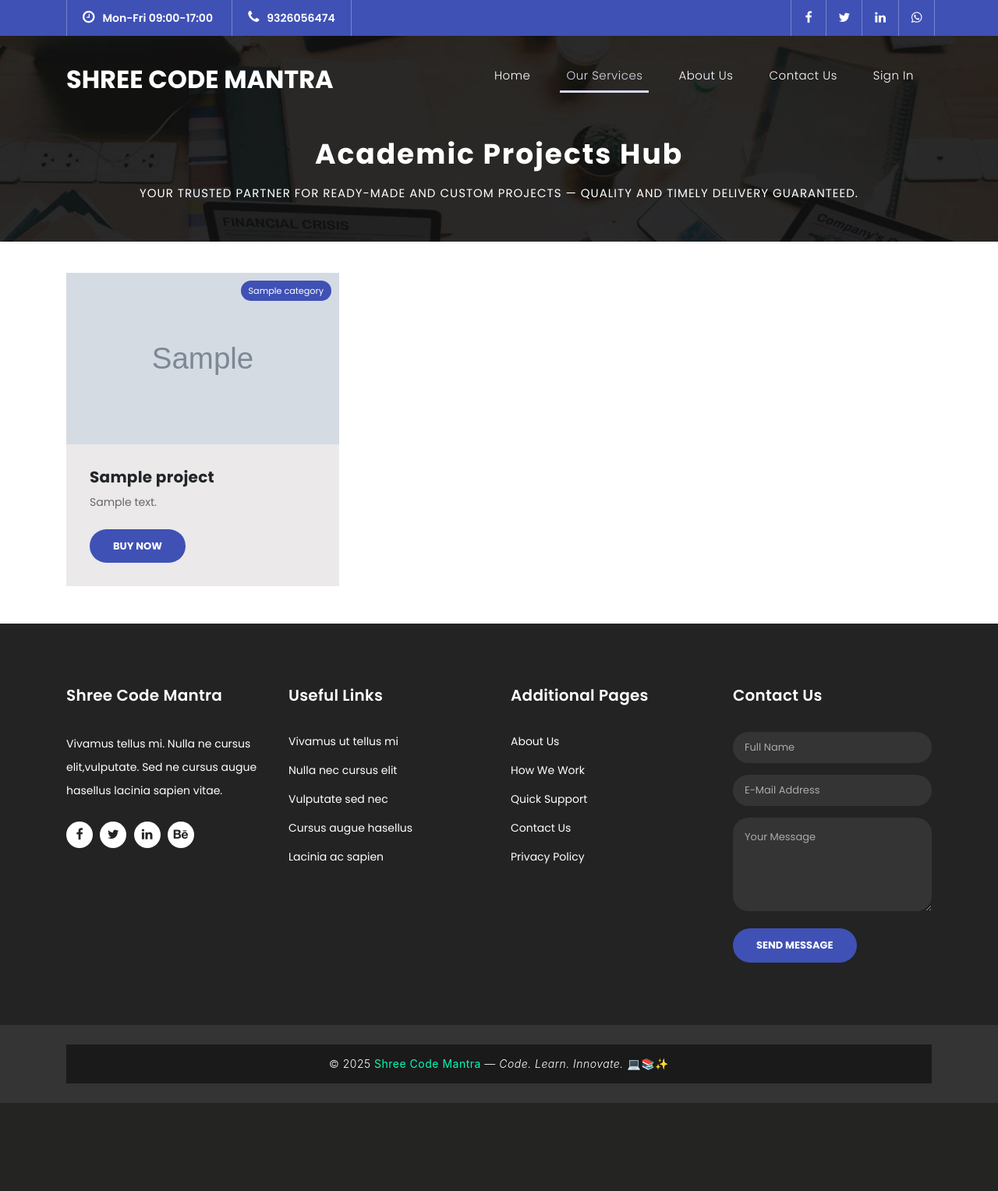
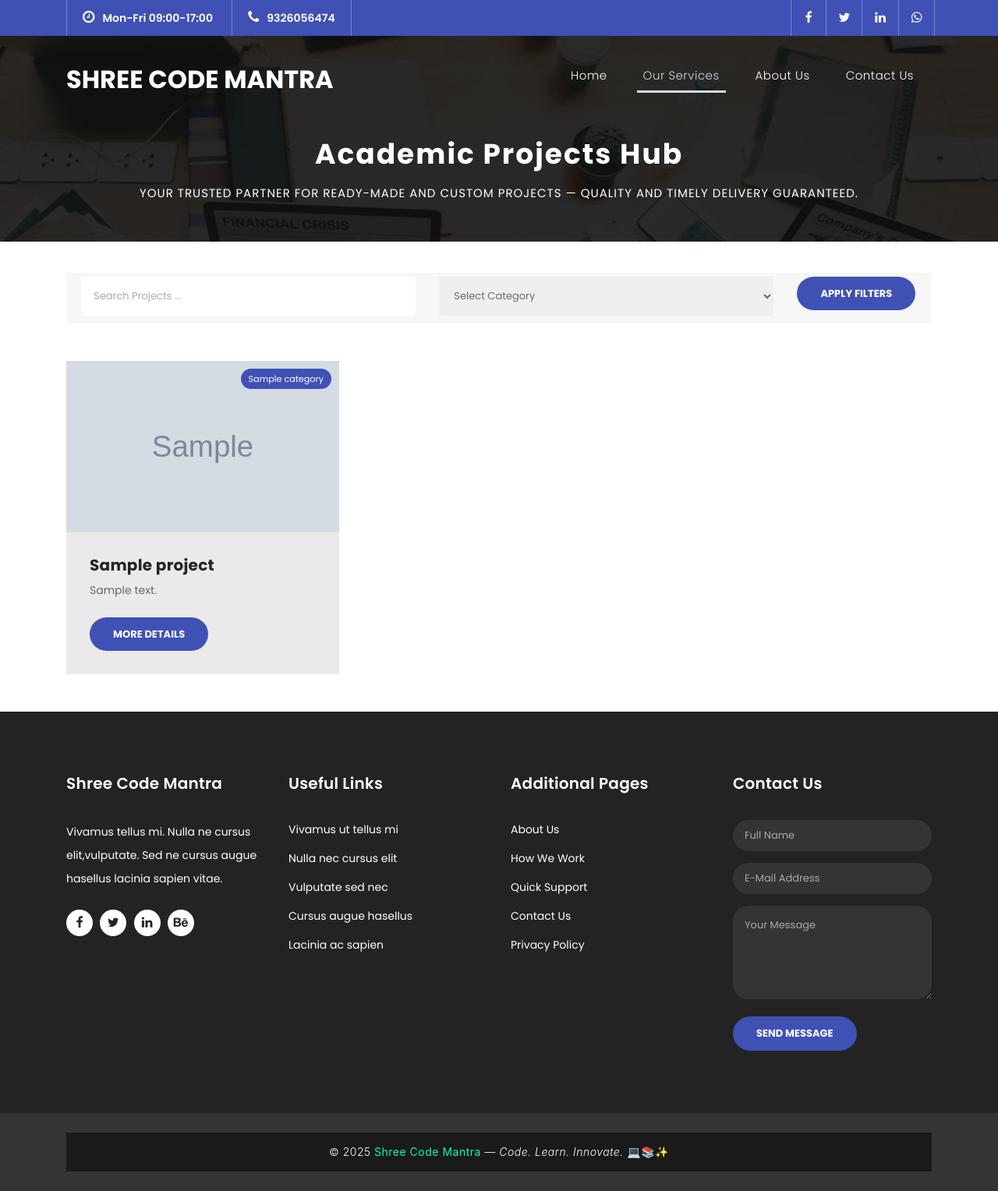
Before and after one commit to shreecodemantra/ShreeCodeMantra, a Flask app: page /users/services in a window 1280 px wide. Shown: the whole page at 78% size. Before the commit the page ends 1415 px from the top, so only its background shows below. Run offline with Flask 3, Linux system fonts and the light colour scheme; grey boxes marked "Sample" are stand-in pictures; a database or web service that is not in the repository returns one stand-in record (values such as "Sample title"); some libraries are stand-ins or nearby versions.

Commit message:
Display projects, More details, Comment Sign in service

```diff
--- a/templates/auth/header.html
+++ b/templates/auth/header.html
@@ -27,6 +27,23 @@ Shree Code Mantra TemplateMo
 https://templatemo.com/tm-545-finance-business
 
 -->
+
+  <style>
+    .service-page-select {
+      border-radius: 3px;
+      height: 50px;
+      line-height: 40px;
+      display: inline-block;
+      padding: 0px 15px;
+      color: #6a6a6a;
+      font-size: 13px;
+      text-transform: none;
+      box-shadow: none;
+      margin-bottom: 5px;
+      border: none;
+      width: 100%;
+    }
+  </style>
 </head>
 
 <body>
@@ -67,7 +84,9 @@ https://templatemo.com/tm-545-finance-business
     <nav class="navbar navbar-expand-lg">
       <div class="container">
         <a class="navbar-brand d-flex align-items-center" href="/">
-          <h2 class="m-0 text-truncate" style="font-size: clamp(1rem, 4vw, 2rem); white-space: nowrap; overflow: hidden; text-overflow: ellipsis;">Shree Code Mantra</h2>
+          <h2 class="m-0 text-truncate"
+            style="font-size: clamp(1rem, 4vw, 2rem); white-space: nowrap; overflow: hidden; text-overflow: ellipsis;">
+            Shree Code Mantra</h2>
         </a>
         <button class="navbar-toggler" type="button" data-toggle="collapse" data-target="#navbarResponsive"
           aria-controls="navbarResponsive" aria-expanded="false" aria-label="Toggle navigation">
@@ -89,7 +108,7 @@ https://templatemo.com/tm-545-finance-business
               <a class="nav-link" href="/users/contact">Contact Us</a>
             </li>
 
-            {% if g.user %}
+            <!-- {% if g.user %}
             <li class="nav-item dropdown">
               <a class="nav-link dropdown-toggle" href="#" id="userDropdown" role="button" data-toggle="dropdown"
                 aria-haspopup="true" aria-expanded="false">
@@ -103,7 +122,7 @@ https://templatemo.com/tm-545-finance-business
             <li class="nav-item {% if request.path.startswith('/auth') %}active{% endif %}">
               <a class="nav-link" href="/auth/sign-in">Sign In</a>
             </li>
-            {% endif %}
+            {% endif %} -->
           </ul>
         </div>
       </div>
--- a/templates/users/services.html
+++ b/templates/users/services.html
@@ -14,21 +14,66 @@
 </div>
 
 <div class="services">
+
   <div class="container">
+    <div class="callback-form contact-us mb-5" style="padding: 5px;">
+      <div class="container">
+        <div class="row">
+          <div class="col-md-12">
+            <div class="contact-form">
+              <form id="filter-form" method="POST" action="/users/services">
+                <div class="row">
+
+                  <div class="col-lg-5 col-md-12 col-sm-12">
+                    <fieldset>
+                      <input name="search" type="text" class="form-control" id="globalSearch"
+                        placeholder="Search Projects ...">
+                    </fieldset>
+                  </div>
+
+                  <div class="col-lg-5 col-md-12 col-sm-12">
+                    <fieldset>
+                      <select name="category" class="service-page-select" id="categoryFilter">
+                        <option value="" selected>Select Category</option>
+                        {% for category in categories %}
+                        <option value="{{ category.name }}" {% if category_filter==category.name %}selected{% endif %}>
+                          {{ category.name }}
+                        </option>
+                        {% endfor %}
+                      </select>
+                    </fieldset>
+                  </div>
+
+                  <div class="col-lg-2 col-md-12 col-sm-12">
+                    <fieldset>
+                      <button id="apply" class="filled-button" onclick="applyFilters()">Apply Filters</button>
+                    </fieldset>
+                  </div>
+                </div>
+              </form>
+            </div>
+          </div>
+        </div>
+      </div>
+    </div>
+
     <div class="row">
+      {% if projects and projects|length > 0 %}
       {% for project in projects %}
       <div class="col-md-4 mb-5">
         <div class="service-item" style="position: relative;">
           {% if project.files and project.files.main_image %}
           <img
             src="{{ url_for('static', filename=project.files.main_image.replace('uploads/', '').replace('\\', '/')) }}"
-            alt="{{ project.title }}" style="height: 220px; object-fit: cover; display: block; width: 100%;">
+            alt="{{ project.title }}" style="height: 220px; object-fit: cover; display: block; width: 100%;"
+            onerror="this.onerror=null;this.src='static/assets/images/browse.jpg';">
           {% else %}
           <img src="static/assets/images/browse.jpg" alt=""
             style="height: 220px; object-fit: cover; display: block; width: 100%;">
           {% endif %}
+
           {% if project.category %}
-            <div style="
+          <div style="
               position: absolute;
               top: 10px;
               right: 10px;
@@ -38,19 +83,43 @@
               border-radius: 20px;
               font-size: 0.7em;
               font-weight: 400;">
-              {{ project.category }}
-            </div>
+            {{ project.category }}
+          </div>
           {% endif %}
+
           <div class="down-content">
             <h4>{{ project.title }}</h4>
             <p>{{ project.description[:100] }}{% if project.description|length > 100 %}...{% endif %}</p>
-            <a href="" class="filled-button">Buy Now</a>
+            <a href="/users/project/{{project._id}}" class="filled-button">More Details</a>
           </div>
         </div>
       </div>
       {% endfor %}
+      {% else %}
+      <div class="col-md-12 text-center mb-5">
+        <img src="{{ url_for('static', filename='assets/images/empty-folder.png') }}" alt="No Projects Found"
+          style="width: 80px; opacity: 0.7;">
+        <h5 class="mt-3" style="color: #333;">No Projects Found</h5>
+        <p style="color: #777;">No projects match your search or filters. Please try adjusting your criteria.</p>
+      </div>
+      {% endif %}
     </div>
+
   </div>
 </div>
 
+<script>
+  function applyFilters() {
+    document.getElementById('filterForm').submit();
+  }
+
+  // Enter key support for search
+  document.getElementById('globalSearch').addEventListener('keypress', function (e) {
+    if (e.key === 'Enter') {
+      e.preventDefault();
+      applyFilters();
+    }
+  });
+</script>
+
 {% endblock %}
--- a/users/routes.py
+++ b/users/routes.py
@@ -1,9 +1,6 @@
-from flask import Blueprint, render_template, request, make_response, jsonify, session, flash
-from werkzeug.security import generate_password_hash, check_password_hash
-from extensions import mongo, mail
-from auth.auth_utils import create_jwt_token, token_required
-import random
-from flask_mail import Message
+from flask import Blueprint, render_template, request, redirect, url_for, flash
+from extensions import mongo
+from bson import ObjectId
 
 user_bp = Blueprint('users', __name__, url_prefix='/users', static_folder='../static')
 
@@ -14,8 +11,12 @@ def aboutus():
 @user_bp.route('/services', methods=['GET', 'POST'])
 def services():
     try:
-        search_query = request.args.get('search', '')
-        category_filter = request.args.get('category', '')
+        if request.method == 'POST':
+            search_query = request.form.get('search', '')
+            category_filter = request.form.get('category', '')
+        else:
+            search_query = ''
+            category_filter = ''
 
         query = {}
 
@@ -41,6 +42,19 @@ def services():
         flash('Error retrieving projects', 'error')
         return render_template('users/services.html', projects=[])
 
+@user_bp.route('/project/<project_id>')
+def project_details(project_id):
+    try:
+        project = mongo.db.projects.find_one({'_id': ObjectId(project_id)})
+        if not project:
+            flash('Project not found', 'error')
+            return redirect(url_for('user_bp.services'))
+
+        return render_template('users/project_details.html', project=project)
+    except Exception as e:
+        flash('Error loading project details', 'error')
+        return redirect(url_for('user_bp.services'))
+
 @user_bp.route('/contact', methods=['GET', 'POST'])
 def contact():
     return render_template('users/contact.html')
```
Also changed, not shown: templates/users/project_details.html (added, +235 -0 lines), static/assets/images/browse.jpg, static/assets/images/empty-folder.png (added).
